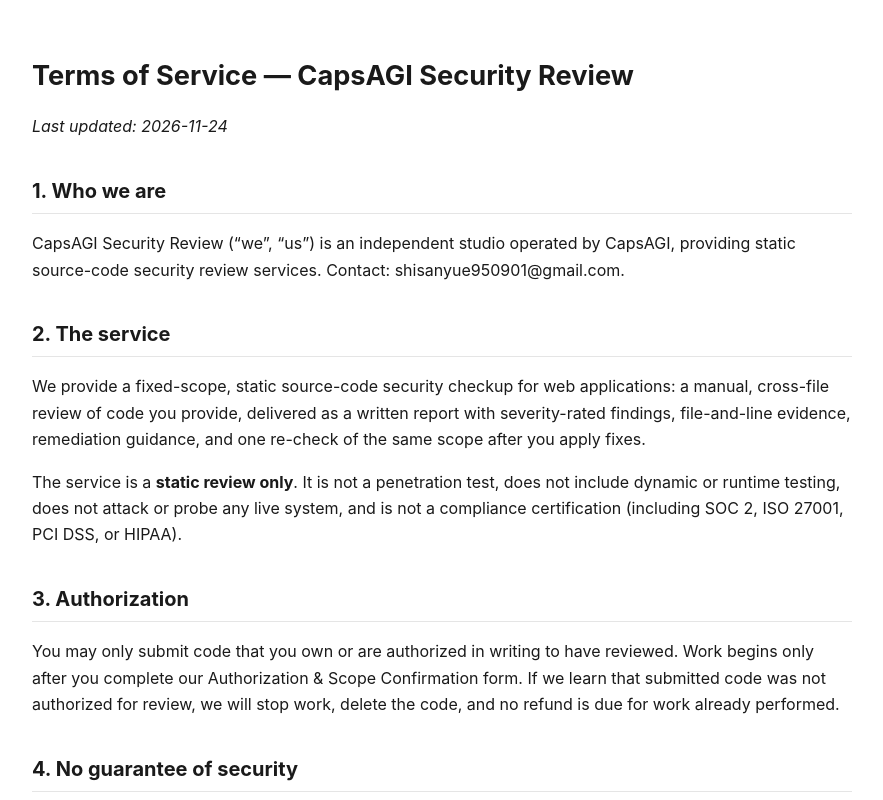
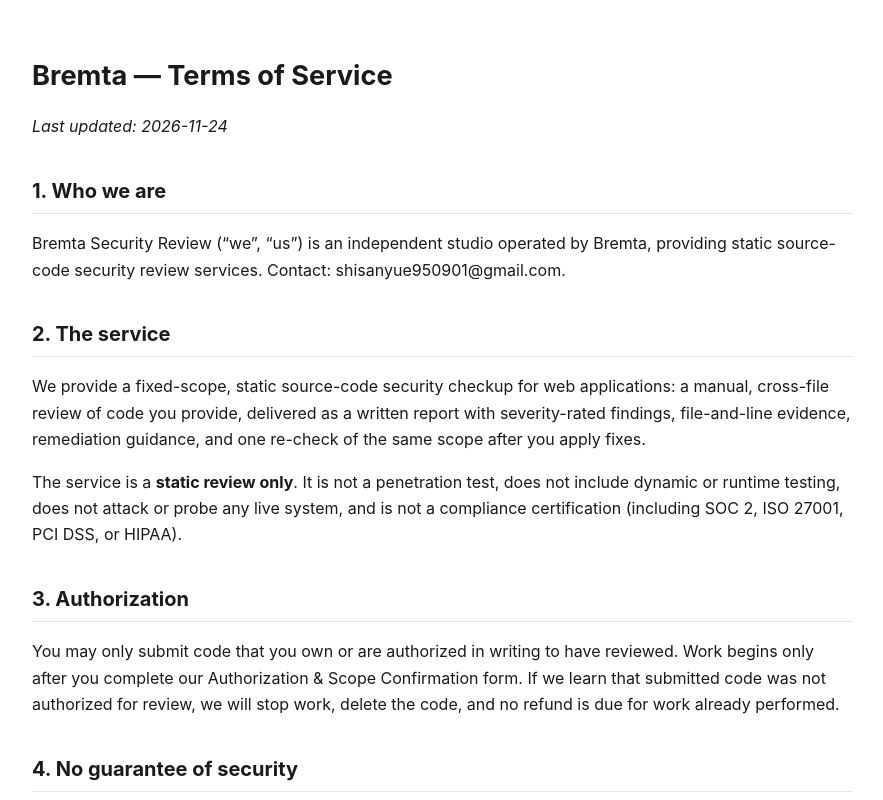
Before and after one commit to shisanyue950901-beep/security-checkup, a plain HTML site: page terms.html in a window 1280 px wide. Shown: the top 800 px of the page, without its empty margins (198-1081 px from the left). Drawn offline with Linux system fonts and the light colour scheme.

Commit message:
Update Terms of Service for Bremta

```diff
--- a/terms.html
+++ b/terms.html
@@ -3,7 +3,7 @@
 <head>
 <meta charset="utf-8">
 <meta name="viewport" content="width=device-width, initial-scale=1">
-<title>Terms of Service — CapsAGI Security Review</title>
+<title>Bremta — Terms of Service</title>
 <meta name="description" content="">
 <style>
 body { font-family: -apple-system, "Segoe UI", Roboto, "Helvetica Neue", Arial, sans-serif; line-height: 1.65; color: #1a1a1a; max-width: 820px; margin: 0 auto; padding: 2.5rem 1.25rem 4rem; }
@@ -21,10 +21,10 @@ footer { margin-top: 3rem; border-top: 1px solid #e5e5e5; padding-top: 1rem; fon
 </style>
 </head>
 <body>
-<h1>Terms of Service — CapsAGI Security Review</h1>
+<h1>Bremta — Terms of Service</h1>
 <p><em>Last updated: 2026-11-24</em></p>
 <h2>1. Who we are</h2>
-<p>CapsAGI Security Review (“we”, “us”) is an independent studio operated by CapsAGI, providing static source-code security review services. Contact: shisanyue950901@gmail.com.</p>
+<p>Bremta Security Review (“we”, “us”) is an independent studio operated by Bremta, providing static source-code security review services. Contact: shisanyue950901@gmail.com.</p>
 <h2>2. The service</h2>
 <p>We provide a fixed-scope, static source-code security checkup for web applications: a manual, cross-file review of code you provide, delivered as a written report with severity-rated findings, file-and-line evidence, remediation guidance, and one re-check of the same scope after you apply fixes.</p>
 <p>The service is a <strong>static review only</strong>. It is not a penetration test, does not include dynamic or runtime testing, does not attack or probe any live system, and is not a compliance certification (including SOC 2, ISO 27001, PCI DSS, or HIPAA).</p>
@@ -43,6 +43,6 @@ footer { margin-top: 3rem; border-top: 1px solid #e5e5e5; padding-top: 1rem; fon
 <h2>9. Liability</h2>
 <p>To the maximum extent permitted by law, our total liability arising from an engagement is limited to the fee paid for that engagement. We are not liable for indirect, incidental, or consequential damages, including losses resulting from a security incident.</p>
 <h2>10. Changes and governing terms</h2>
-<p>We may update these terms; the version in force at the time an engagement is paid governs that engagement. Questions: shisanyue950901@gmail.com.</p><footer>CapsAGI Security Review · <a href="index.html">Security Checkup</a> · <a href="terms.html">Terms</a> · <a href="privacy.html">Privacy</a> · <a href="refund.html">Refund Policy</a> · Contact: <a href="mailto:shisanyue950901@gmail.com">shisanyue950901@gmail.com</a></footer>
+<p>We may update these terms; the version in force at the time an engagement is paid governs that engagement. Questions: shisanyue950901@gmail.com.</p><footer>Bremta Security Review · <a href="index.html">Security Checkup</a> · <a href="terms.html">Terms</a> · <a href="privacy.html">Privacy</a> · <a href="refund.html">Refund Policy</a> · Contact: <a href="mailto:shisanyue950901@gmail.com">shisanyue950901@gmail.com</a></footer>
 </body>
 </html>
```
